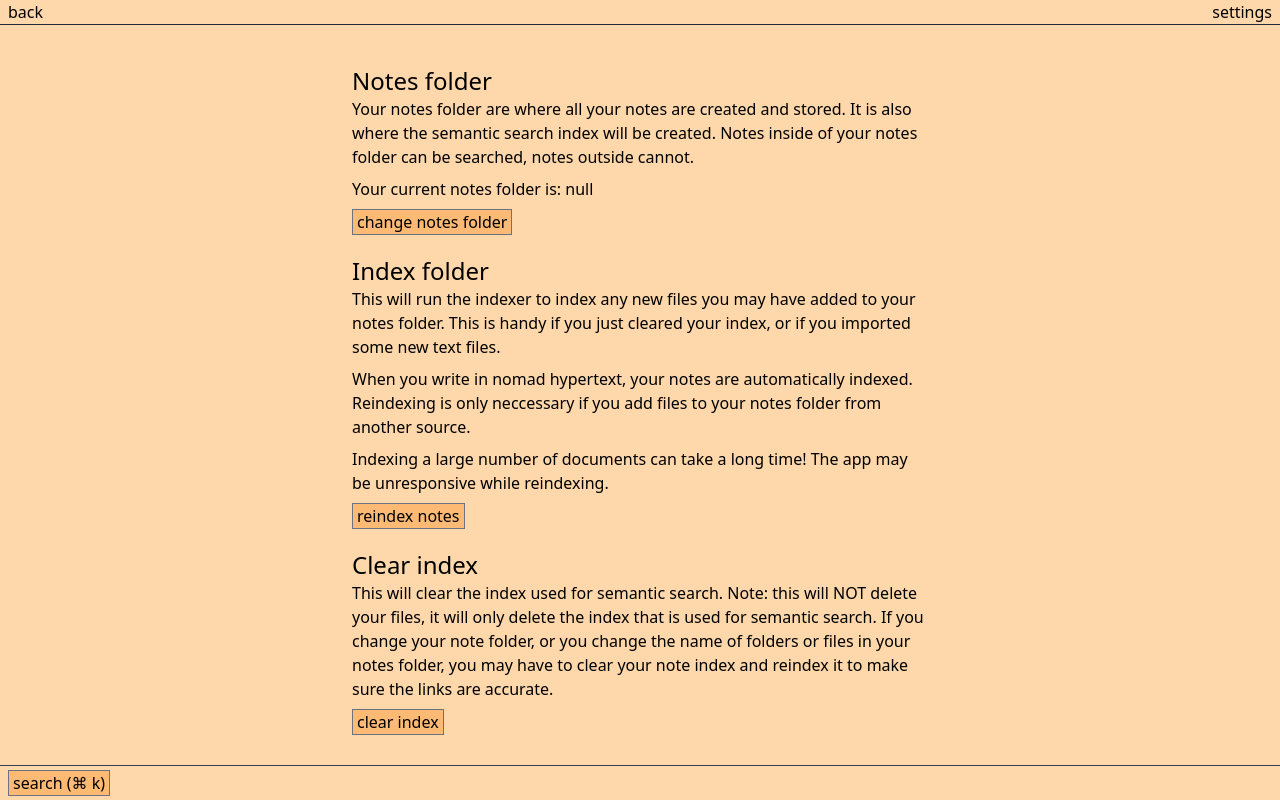
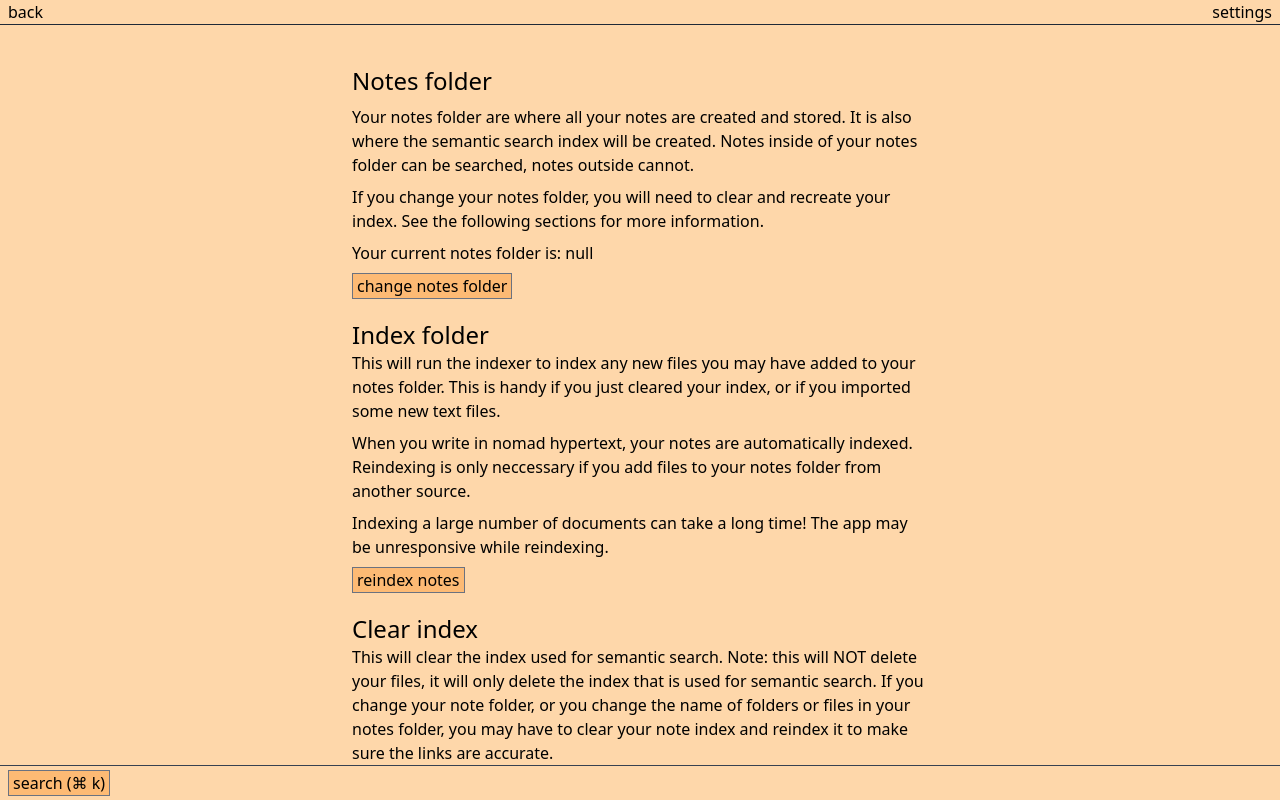
Before and after one commit to nichwch/nomad-hypertext, a SvelteKit app: page /settings in a window 1280 px wide. Built offline with nearby package versions, Linux system fonts and the light colour scheme.

Commit message:
settings copy on clearing index

```diff
--- a/src/routes/settings/+page.svelte
+++ b/src/routes/settings/+page.svelte
@@ -24,10 +24,14 @@
     <div class="w-[36rem] mx-auto py-10">
       <div>
         <h1 class="text-2xl">Notes folder</h1>
-        <p>
+        <p class="mt-2">
           Your notes folder are where all your notes are created and stored. It
           is also where the semantic search index will be created. Notes inside
           of your notes folder can be searched, notes outside cannot.
+        </p>
+        <p class="mt-2">
+          If you change your notes folder, you will need to clear and recreate
+          your index. See the following sections for more information.
         </p>
         <p class="mt-2">Your current notes folder is: {notesDir}</p>
         <button class="mt-2 settings-button" on:click={setNoteDir}
```
